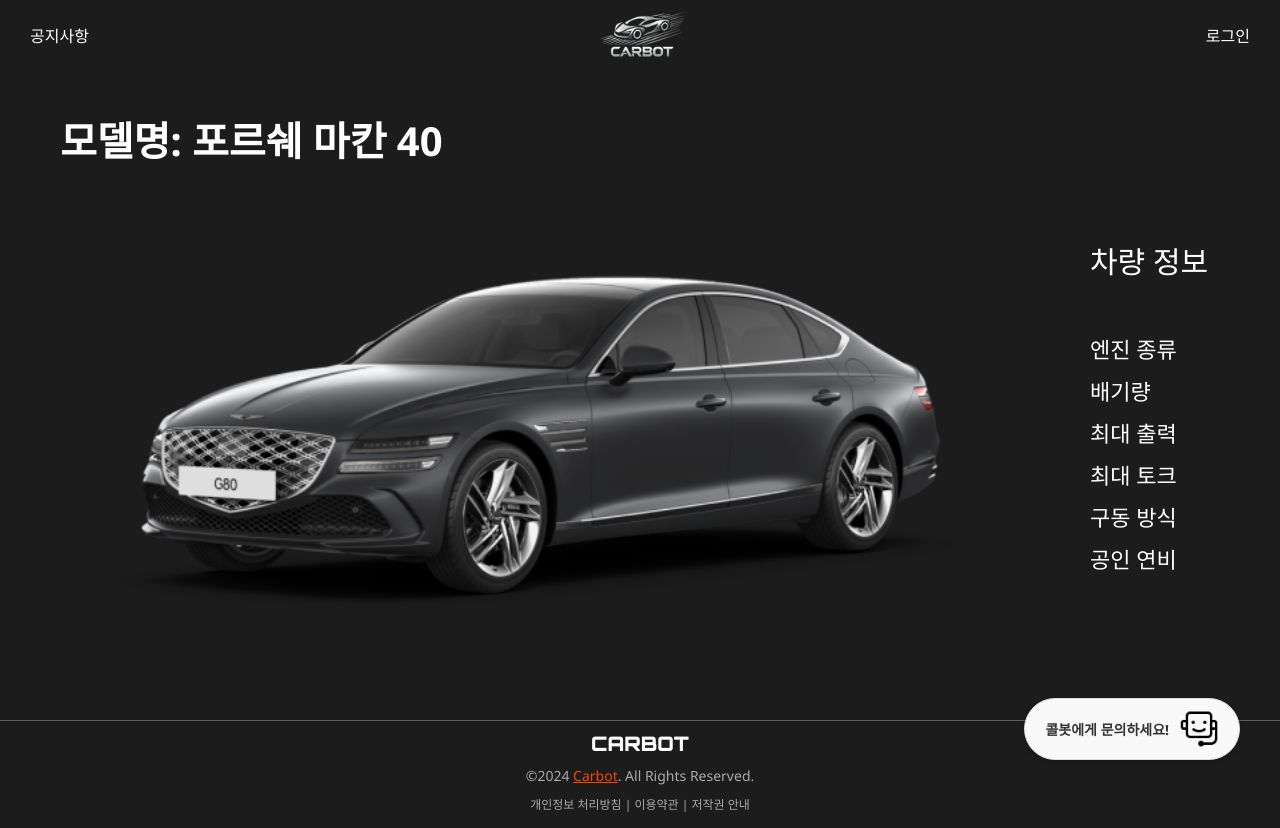
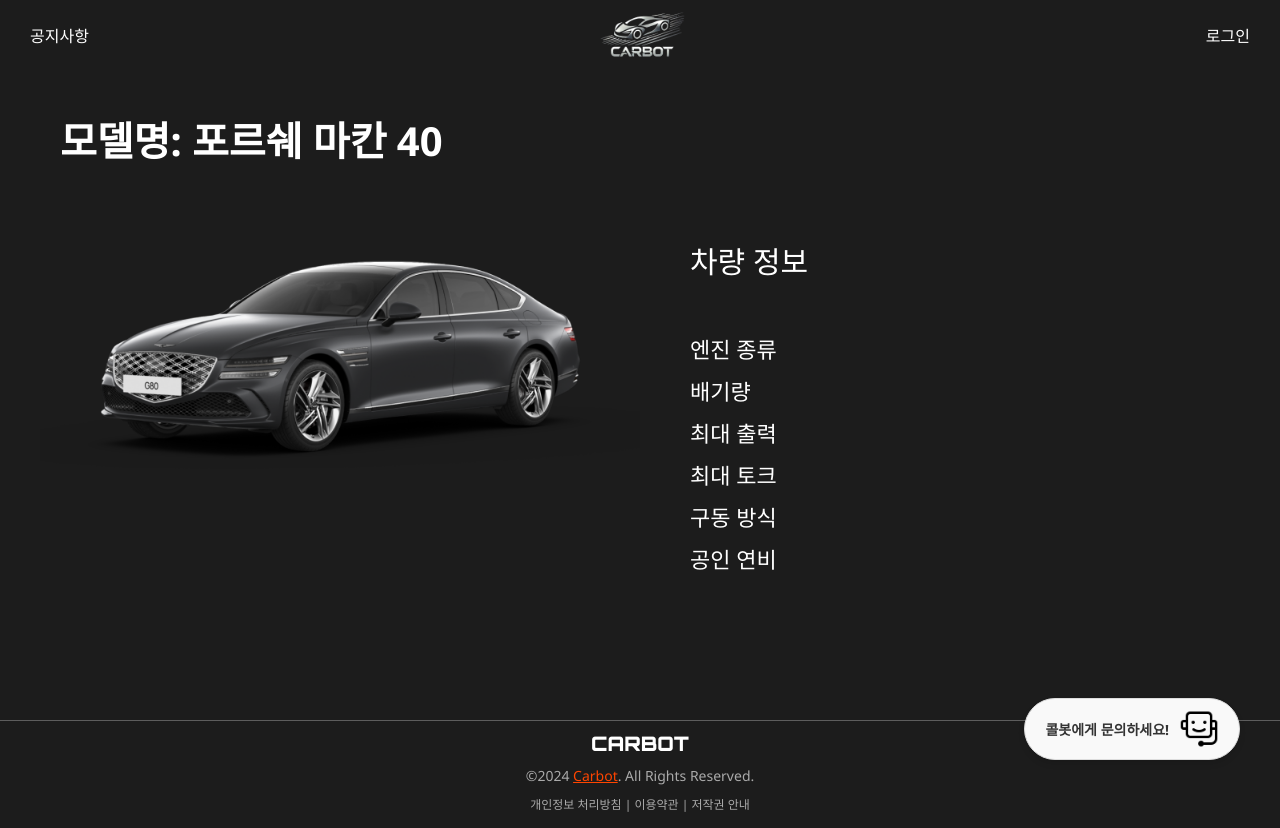
Before and after one commit to carbot-all/carbot_front_project, a React (Create React App) app: page /CarInfo in a window 1280 px wide. Built offline with nearby package versions, Linux system fonts and the light colour scheme.

Commit message:
f_carInfo_css_modify

```diff
--- a/src/components/carinfo/carInfo.css
+++ b/src/components/carinfo/carInfo.css
@@ -32,7 +32,7 @@
 }
 
 .carinfo-image {
-  width: 1000px;
+  width: 600px;
   height: auto;
   border-radius: 8px;
 }
```
